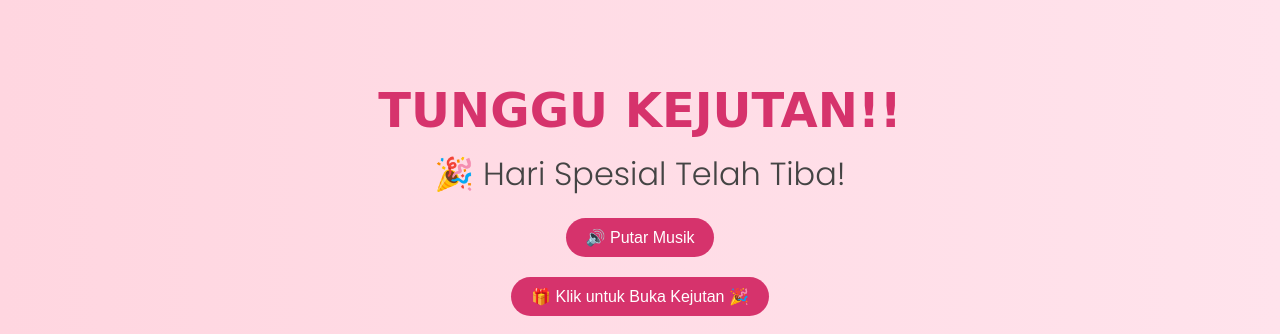
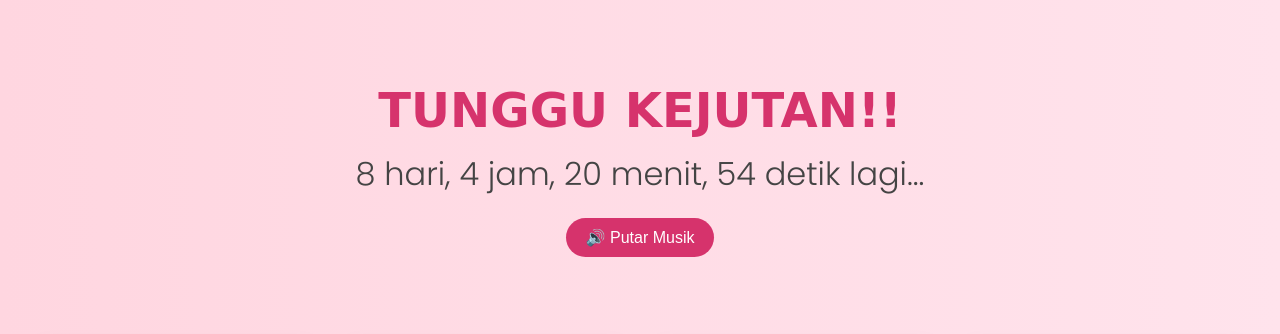
Before and after one commit to dan76hi/Birthday-surprise, a plain HTML site: page index.html in a window 1280 px wide. Shown: the top 334 px of the page. Drawn offline with Linux system fonts and the light colour scheme.

Commit message:
Update index.html

```diff
--- a/index.html
+++ b/index.html
@@ -137,7 +137,7 @@
   </div>
 
   <script>
-    const targetDate = new Date('2025-07-13T00:00:00+07:00');
+    const targetDate = new Date('2025-07-22T00:00:00+07:00');
     const countdownEl = document.getElementById('countdown');
     const surpriseEl = document.getElementById('surprise');
     const bgMusicCountdown = document.getElementById('bgMusicCountdown');
```
